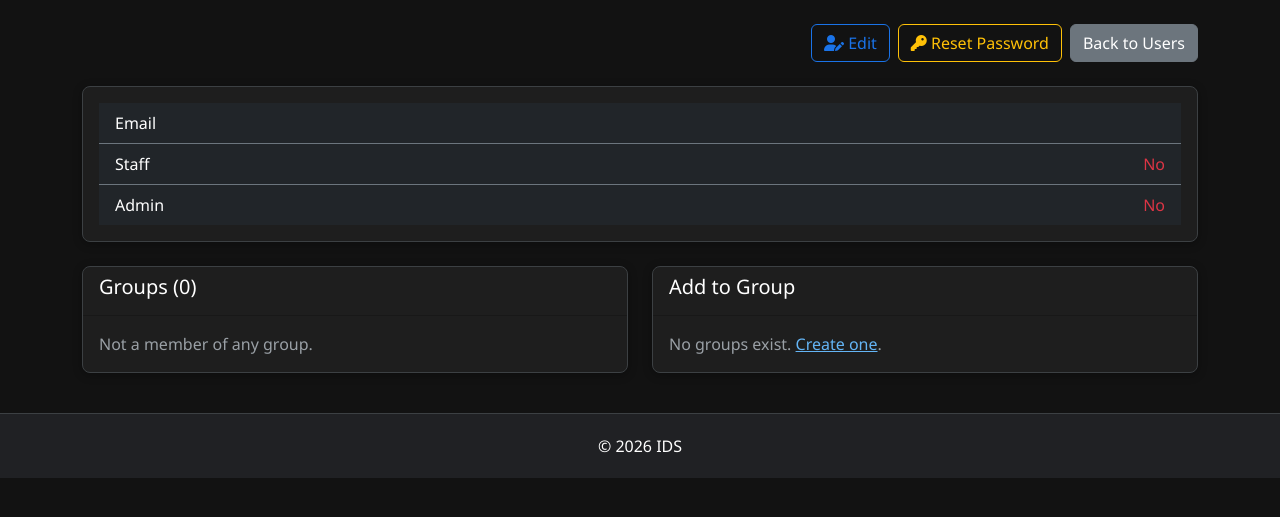
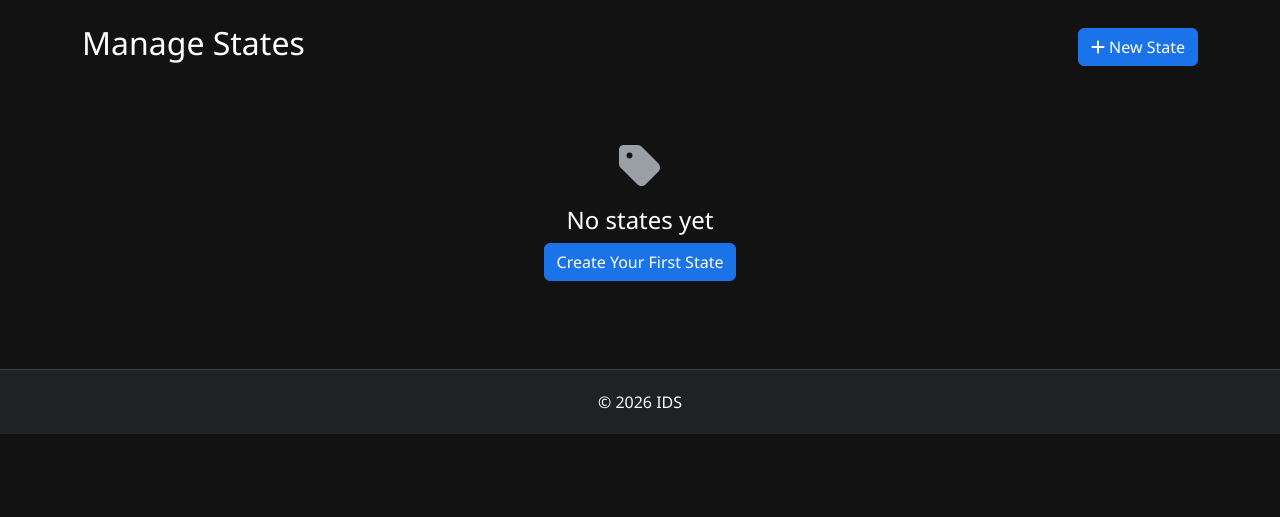
Before and after one commit to Nurb4000/InstantCaseManagement, a Python web app: template templates/admin/user_detail.html in a window 1280 px wide. Shown: the part 57-574 px from the top of the page. Run offline with Jinja, Linux system fonts and the light colour scheme; the template is opened without the code that fills it, so the values that code supplies are empty.

Commit message:
Refactor user detail page to manage states

```diff
--- a/templates/admin/user_detail.html
+++ b/templates/admin/user_detail.html
@@ -1,107 +1,59 @@
 {% extends "base.html" %}
 {% block content %}
 <div class="d-flex justify-content-between align-items-center mb-4">
-    <h2>{{ user.username }}</h2>
-    <div class="d-flex gap-2">
-        <a href="{{ url_for('admin.edit_user', user_id=user.id) }}" class="btn btn-outline-primary">
-            <i class="fas fa-user-edit"></i> Edit
-        </a>
-        <a href="{{ url_for('admin.reset_password', user_id=user.id) }}" class="btn btn-outline-warning">
-            <i class="fas fa-key"></i> Reset Password
-        </a>
-        <a href="{{ url_for('admin.list_users') }}" class="btn btn-secondary">Back to Users</a>
-    </div>
+    <h2>Manage States</h2>
+    <a href="{{ url_for('admin.create_state') }}" class="btn btn-primary">
+        <i class="fas fa-plus"></i> New State
+    </a>
 </div>
 
-<div class="card mb-4">
-    <div class="card-body">
-        <ul class="list-group list-group-flush bg-dark">
-            <li class="list-group-item bg-dark border-secondary d-flex justify-content-between">
-                <span>Email</span>
-                <span>{{ user.email }}</span>
-            </li>
-            <li class="list-group-item bg-dark border-secondary d-flex justify-content-between">
-                <span>Staff</span>
-                <span class="{{ 'text-success' if user.is_staff else 'text-danger' }}">
-                    {{ 'Yes' if user.is_staff else 'No' }}
-                </span>
-            </li>
-            <li class="list-group-item bg-dark border-secondary d-flex justify-content-between">
-                <span>Admin</span>
-                <span class="{{ 'text-success' if user.is_admin else 'text-danger' }}">
-                    {{ 'Yes' if user.is_admin else 'No' }}
-                </span>
-            </li>
-        </ul>
+{% if states %}
+    <div class="table-responsive">
+        <table class="table table-dark table-hover">
+            <thead>
+                <tr>
+                    <th>Order</th>
+                    <th>Name</th>
+                    <th>Status</th>
+                    <th>Actions</th>
+                </tr>
+            </thead>
+            <tbody>
+                {% for state in states %}
+                <tr>
+                    <td>{{ state.sort_order }}</td>
+                    <td>{{ state.name }}</td>
+                    <td>
+                        {% if state.hidden %}
+                            <span class="text-muted">Hidden</span>
+                        {% else %}
+                            <span class="text-success">Active</span>
+                        {% endif %}
+                    </td>
+                    <td>
+                        <a href="{{ url_for('admin.edit_state', state_id=state.id) }}" class="btn btn-sm btn-outline-secondary">Edit</a>
+                        <form method="POST" action="{{ url_for('admin.toggle_state', state_id=state.id) }}" class="d-inline">
+                            <input type="hidden" name="csrf_token" value="{{ csrf_token() }}">
+                            <button type="submit" class="btn btn-sm btn-outline-{{ 'success' if state.hidden else 'warning' }}">
+                                {{ 'Show' if state.hidden else 'Hide' }}
+                            </button>
+                        </form>
+                        <form method="POST" action="{{ url_for('admin.delete_state', state_id=state.id) }}" class="d-inline"
+                              onsubmit="return confirm('Delete state &#39;{{ state.name }}&#39;?')">
+                            <input type="hidden" name="csrf_token" value="{{ csrf_token() }}">
+                            <button type="submit" class="btn btn-sm btn-outline-danger">Delete</button>
+                        </form>
+                    </td>
+                </tr>
+                {% endfor %}
+            </tbody>
+        </table>
     </div>
-</div>
-
-<div class="row">
-    <div class="col-md-6">
-        <div class="card">
-            <div class="card-header">
-                <h5>Groups ({{ user.groups|length }})</h5>
-            </div>
-            <div class="card-body">
-                {% if user.groups %}
-                    <ul class="list-group list-group-flush bg-dark">
-                        {% for g in user.groups|sort(attribute='name') %}
-                            <li class="list-group-item bg-dark border-secondary d-flex justify-content-between align-items-center">
-                                <div>
-                                    <span>{{ g.name }}</span>
-                                    {% if g.description %}
-                                        <small class="text-muted d-block">{{ g.description }}</small>
-                                    {% endif %}
-                                </div>
-                                <form method="POST" action="{{ url_for('admin.remove_group_from_user', user_id=user.id, group_id=g.id) }}"
-                                      onsubmit="return confirm('Remove {{ user.username }} from {{ g.name }}?')">
-                                    <input type="hidden" name="csrf_token" value="{{ csrf_token() }}">
-                                    <button type="submit" class="btn btn-sm btn-outline-danger">Remove</button>
-                                </form>
-                            </li>
-                        {% endfor %}
-                    </ul>
-                {% else %}
-                    <p class="text-muted mb-0">Not a member of any group.</p>
-                {% endif %}
-            </div>
-        </div>
+{% else %}
+    <div class="text-center py-5">
+        <i class="fas fa-tag fa-3x mb-3 text-muted"></i>
+        <h4>No states yet</h4>
+        <a href="{{ url_for('admin.create_state') }}" class="btn btn-primary">Create Your First State</a>
     </div>
-    <div class="col-md-6">
-        <div class="card">
-            <div class="card-header">
-                <h5>Add to Group</h5>
-            </div>
-            <div class="card-body">
-                {% if all_groups %}
-                    <form method="POST" action="{{ url_for('admin.add_group_to_user', user_id=user.id, group_id=0) }}" id="add-group-form">
-                        <input type="hidden" name="csrf_token" value="{{ csrf_token() }}">
-                        <div class="mb-3">
-                            <label class="form-label">Select Group</label>
-                            <select class="form-select" name="group_id" required>
-                                <option value="">Choose a group...</option>
-                                {% for g in all_groups %}
-                                    {% if g not in user.groups %}
-                                        <option value="{{ g.id }}">{{ g.name }}</option>
-                                    {% endif %}
-                                {% endfor %}
-                            </select>
-                        </div>
-                        <button type="submit" class="btn btn-primary" id="add-group-btn">Add to Group</button>
-                    </form>
-                    <script>
-                        document.getElementById('add-group-form').addEventListener('submit', function(e) {
-                            var select = this.querySelector('select');
-                            var groupId = select.value;
-                            if (!groupId) { e.preventDefault(); return; }
-                            this.action = '{{ url_for('admin.add_group_to_user', user_id=user.id, group_id=0) }}'.replace('/0', '/' + groupId);
-                        });
-                    </script>
-                {% else %}
-                    <p class="text-muted mb-0">No groups exist. <a href="{{ url_for('admin.create_group') }}">Create one</a>.</p>
-                {% endif %}
-            </div>
-        </div>
-    </div>
-</div>
+{% endif %}
 {% endblock %}
```
